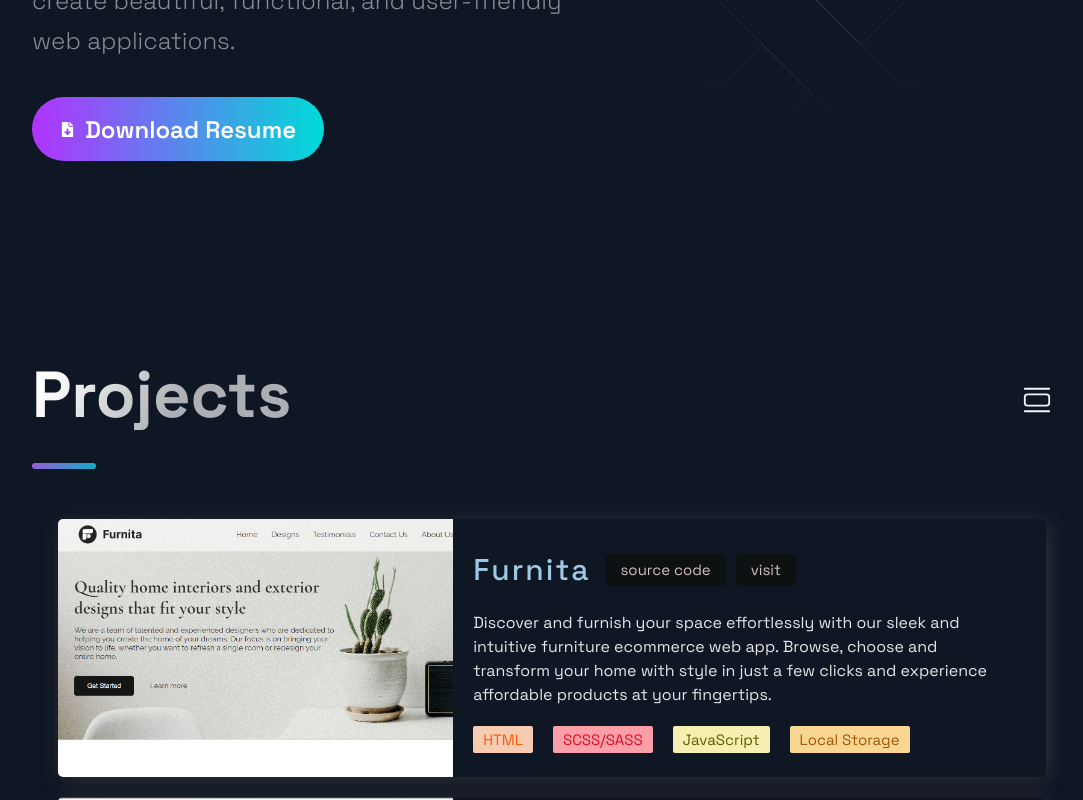
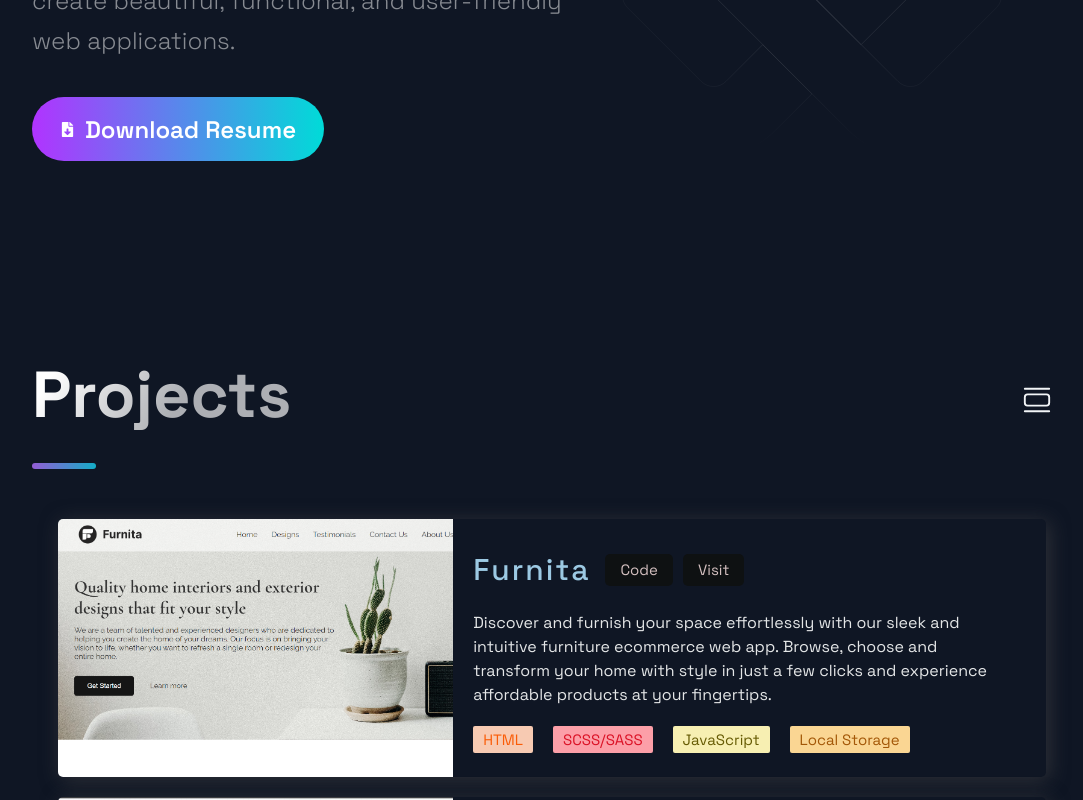
Before and after one commit to OkukuItoro/Portfolio-site-v1, a Next.js app: page / in a window 1280 px wide. Both pictures are taken after a click on the icon 1125 px from the left and 905 px from the top of the page. Shown: the part 505-1305 px from the top of the page, without its empty margins (88-1171 px from the left). Built offline with nearby package versions, Linux system fonts and the light colour scheme.

Commit message:
omo-jabari site link update

```diff
--- a/src/components/Projects/Projects.jsx
+++ b/src/components/Projects/Projects.jsx
@@ -122,10 +122,10 @@ const Projects = () => {
                         <HeaderThree title>{title}</HeaderThree>
                         <LsLinkBox>
                           <ExternalLinks target="_blank" href={source}>
-                            source code
+                            Code
                           </ExternalLinks>
                           <ExternalLinks target="_blank" href={visit}>
-                            visit
+                            Visit
                           </ExternalLinks>
                         </LsLinkBox>
                       </ListTitleContent>
--- a/src/constants/constants.js
+++ b/src/constants/constants.js
@@ -62,7 +62,7 @@ export const projects = [
       { name: "Redux", color: "#fcc0f1", textColor: "purple" },
     ],
     source: "https://github.com/OkukuItoro/omo-jabari-client",
-    visit: "https://google.com",
+    visit: "https://omo-jabari.netlify.app",
     id: 3,
   },
 ];
```
